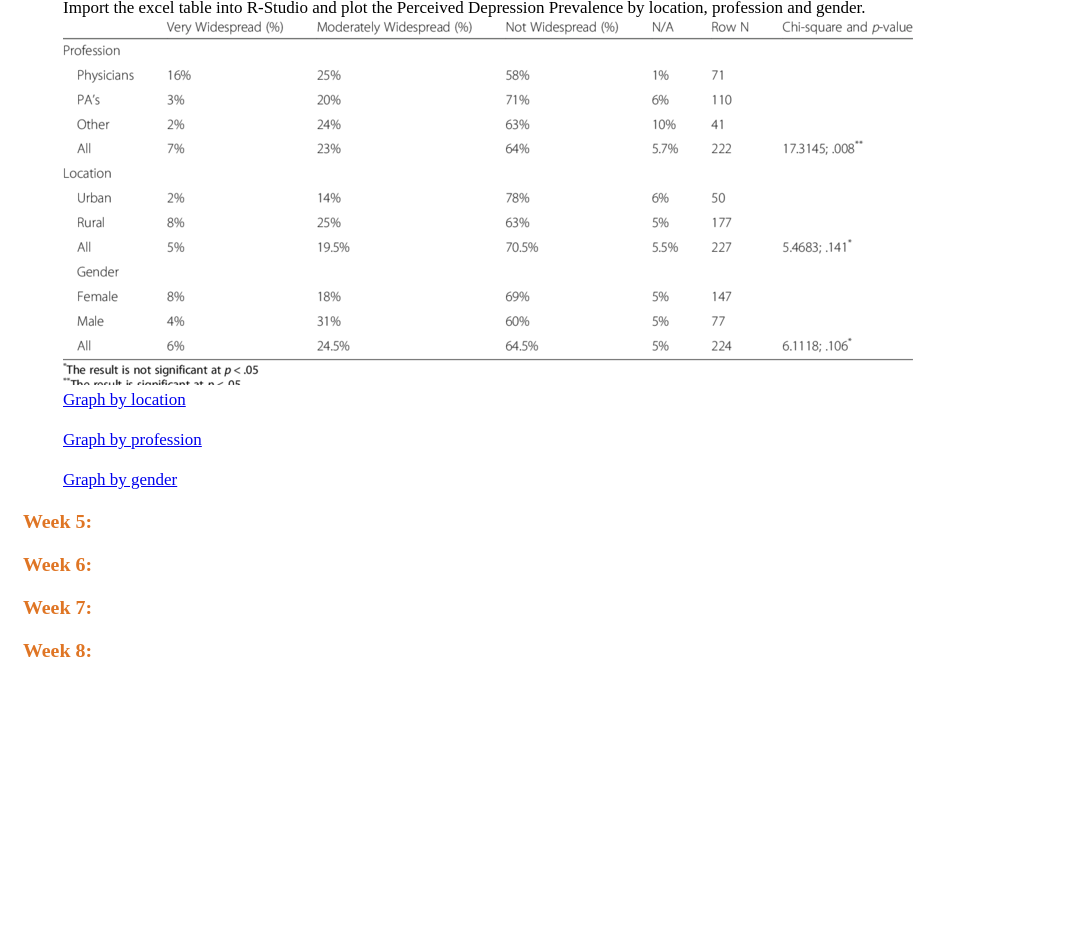
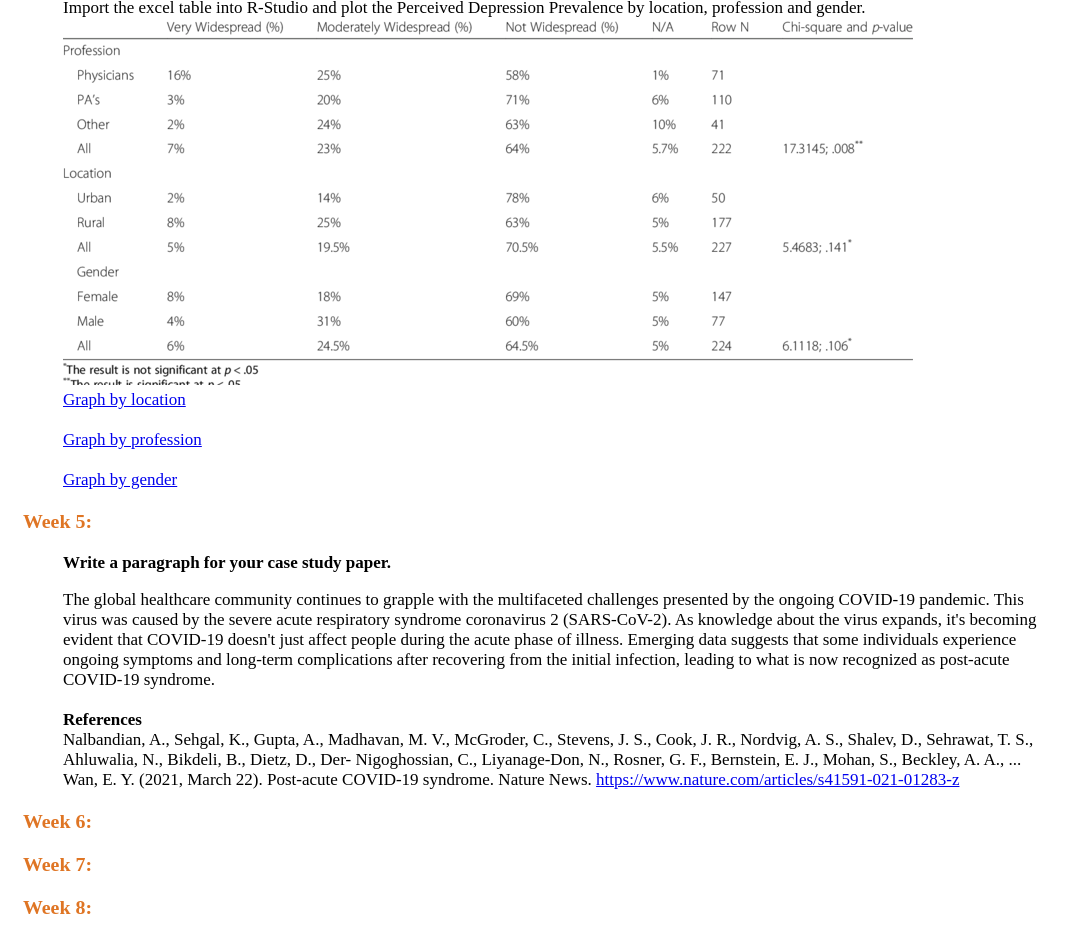
Before and after one commit to Jessie0611/INFM316-R, a plain HTML site: page index.html in a window 1280 px wide. Shown: the part 1293-2245 px from the top of the page, without its empty margins (0-1077 px from the left). Before the commit the page ends 1990 px from the top, so only its background shows below. Drawn offline with Linux system fonts and the light colour scheme.

Commit message:
Add week 5 content

```diff
--- a/index.html
+++ b/index.html
@@ -89,6 +89,24 @@ GGPlot 2 library used <br> <br>
 </p>
 
 <h3>Week 5:</h3>
+<p><B>Write a paragraph for your case study paper.</B> <br></p>
+    <p>
+        The global healthcare community continues to grapple with the multifaceted challenges
+presented by the ongoing COVID-19 pandemic. This virus was caused by the severe acute
+respiratory syndrome coronavirus 2 (SARS-CoV-2). As knowledge about the virus expands, it's
+becoming evident that COVID-19 doesn't just affect people during the acute phase of illness.
+Emerging data suggests that some individuals experience ongoing symptoms and long-term
+complications after recovering from the initial infection, leading to what is now recognized as
+post-acute COVID-19 syndrome. <br>
+<br><b>References</b> <br>
+
+Nalbandian, A., Sehgal, K., Gupta, A., Madhavan, M. V., McGroder, C., Stevens, J. S., Cook, J.
+R., Nordvig, A. S., Shalev, D., Sehrawat, T. S., Ahluwalia, N., Bikdeli, B., Dietz, D., Der-
+Nigoghossian, C., Liyanage-Don, N., Rosner, G. F., Bernstein, E. J., Mohan, S., Beckley,
+A. A., ... Wan, E. Y. (2021, March 22). Post-acute COVID-19 syndrome. Nature News.
+<a href="https://www.nature.com/articles/s41591-021-01283-z">https://www.nature.com/articles/s41591-021-01283-z</a> <br>
+
+    </p>
 <h3>Week 6:</h3>
 <h3>Week 7:</h3>
 <h3>Week 8:</h3>
```
